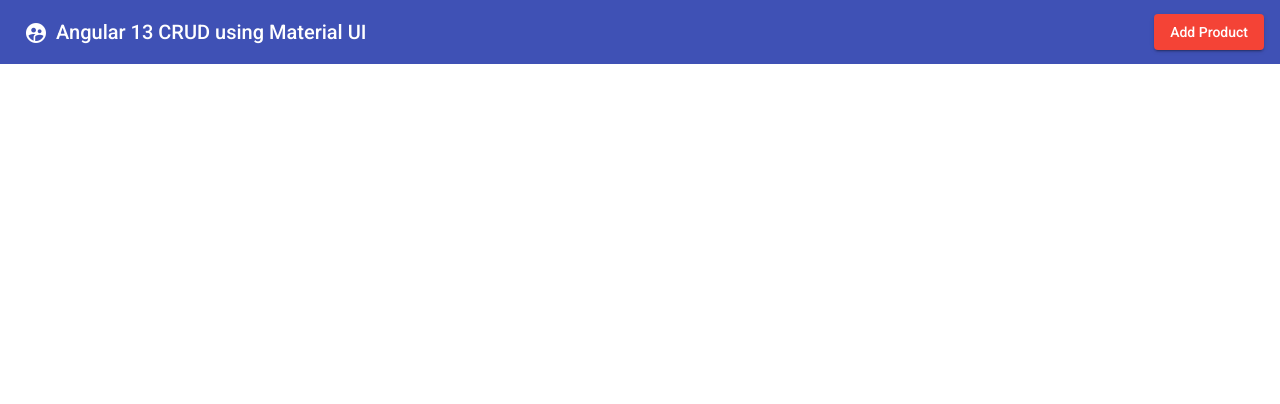
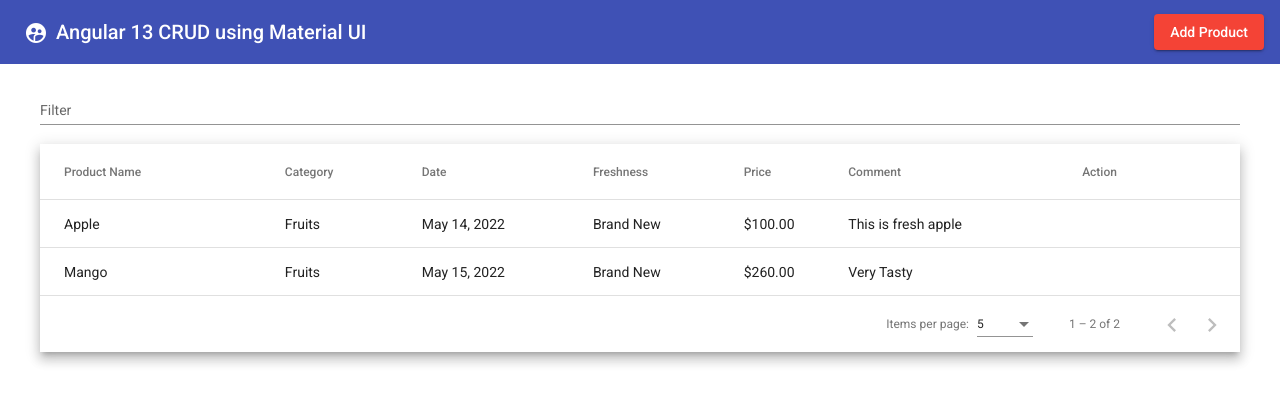
Before and after one commit to lasithadilshan/Angular13CRUD, an Angular app: page / in a window 1280 px wide. Shown: the top 404 px of the page. Built offline with nearby package versions, Linux system fonts and the light colour scheme; data requests are answered from the project's data file.

Commit message:
getAllProducts method is working success 👍

```diff
--- a/src/app/app.component.html
+++ b/src/app/app.component.html
@@ -7,3 +7,69 @@
   <button mat-raised-button color="warn" (click)="openDialog()">Add Product</button>
 
 </mat-toolbar>
+
+<div class="container">
+  <div style="margin-top: 10px;">
+    <mat-form-field appearance="standard">
+      <mat-label>Filter</mat-label>
+      <input matInput (keyup)="applyFilter($event)" placeholder="Ex. Mia" #input>
+    </mat-form-field>
+
+    <div class="mat-elevation-z8">
+      <table mat-table [dataSource]="dataSource" matSort>
+
+        <!-- Product Column -->
+        <ng-container matColumnDef="productName">
+          <th mat-header-cell *matHeaderCellDef mat-sort-header> Product Name </th>
+          <td mat-cell *matCellDef="let row"> {{row.productName}} </td>
+        </ng-container>
+
+        <!-- Category Column -->
+        <ng-container matColumnDef="category">
+          <th mat-header-cell *matHeaderCellDef mat-sort-header> Category </th>
+          <td mat-cell *matCellDef="let row"> {{row.category}} </td>
+        </ng-container>
+
+        <!-- date Column -->
+        <ng-container matColumnDef="date">
+          <th mat-header-cell *matHeaderCellDef mat-sort-header> Date </th>
+          <td mat-cell *matCellDef="let row"> {{row.date | date}} </td>
+        </ng-container>
+
+        <!-- Freshness Column -->
+        <ng-container matColumnDef="freshness">
+          <th mat-header-cell *matHeaderCellDef mat-sort-header> Freshness </th>
+          <td mat-cell *matCellDef="let row"> {{row.freshness}} </td>
+        </ng-container>
+
+        <!-- Price Column -->
+        <ng-container matColumnDef="price">
+          <th mat-header-cell *matHeaderCellDef mat-sort-header> Price </th>
+          <td mat-cell *matCellDef="let row"> {{row.price | currency}} </td>
+        </ng-container>
+
+        <!-- Comment Column -->
+        <ng-container matColumnDef="comment">
+          <th mat-header-cell *matHeaderCellDef mat-sort-header> Comment </th>
+          <td mat-cell *matCellDef="let row"> {{row.comment}} </td>
+        </ng-container>
+
+        <!-- Action Column -->
+        <ng-container matColumnDef="action">
+          <th mat-header-cell *matHeaderCellDef mat-sort-header> Action </th>
+          <td mat-cell *matCellDef="let row"> {{row.action}} </td>
+        </ng-container>
+
+        <tr mat-header-row *matHeaderRowDef="displayedColumns"></tr>
+        <tr mat-row *matRowDef="let row; columns: displayedColumns;"></tr>
+
+        <!-- Row shown when there is no matching data. -->
+        <tr class="mat-row" *matNoDataRow>
+          <td class="mat-cell" colspan="4">No data matching the filter "{{input.value}}"</td>
+        </tr>
+      </table>
+
+      <mat-paginator [pageSizeOptions]="[5, 10, 25, 100]" aria-label="Select page of users"></mat-paginator>
+    </div>
+  </div>
+</div>
--- a/src/app/app.component.scss
+++ b/src/app/app.component.scss
@@ -1,3 +1,16 @@
 .example-spacer {
     flex: 1 1 auto;
 }
+table {
+  width: 100%;
+}
+
+.mat-form-field {
+  font-size: 14px;
+  width: 100%;
+}
+
+.container {
+    max-width: 1200px;
+    margin: 0 auto;
+}
--- a/src/app/app.component.ts
+++ b/src/app/app.component.ts
@@ -1,22 +1,55 @@
-import { Component } from '@angular/core';
-import {MatDialog, MAT_DIALOG_DATA} from '@angular/material/dialog';
+import { ApiService } from './services/api.service';
+import { Component, OnInit, ViewChild } from '@angular/core';
+import { MatDialog, MAT_DIALOG_DATA} from '@angular/material/dialog';
 import { DialogComponent } from './dialog/dialog.component';
+import { MatPaginator } from '@angular/material/paginator';
+import { MatSort } from '@angular/material/sort';
+import { MatTableDataSource } from '@angular/material/table';
 
 @Component({
   selector: 'app-root',
   templateUrl: './app.component.html',
   styleUrls: ['./app.component.scss']
 })
-export class AppComponent {
+export class AppComponent implements OnInit {
 
   title = 'Angular13CRUD';
+  displayedColumns: string[] = ['productName', 'category', 'date', 'freshness', 'price', 'comment', 'action'];
+  dataSource!: MatTableDataSource<any>;
 
-  constructor(private dialog : MatDialog){
+  @ViewChild(MatPaginator) paginator!: MatPaginator;
+  @ViewChild(MatSort) sort!: MatSort;
 
+  constructor(private dialog : MatDialog, private api : ApiService){
+
+  }
+  ngOnInit(): void {
+    this.getAllProducts();
   }
   openDialog() {
     this.dialog.open(DialogComponent, {
       width:'30%'
     });
   }
+  getAllProducts(){
+    this.api.getProduct()
+    .subscribe({
+      next: (res) => {
+        this.dataSource = new MatTableDataSource(res);
+        this.dataSource.paginator = this.paginator;
+        this.dataSource.sort = this.sort;
+      },
+      error: (err) => {
+        alert("Error while fetching the Records!!");
+      }
+    })
+  }
+  applyFilter(event: Event) {
+    const filterValue = (event.target as HTMLInputElement).value;
+    this.dataSource.filter = filterValue.trim().toLowerCase();
+
+    if (this.dataSource.paginator) {
+      this.dataSource.paginator.firstPage();
+    }
+  }
 }
```
Also changed, not shown: src/app/app.module.ts (+14 -8 lines).
